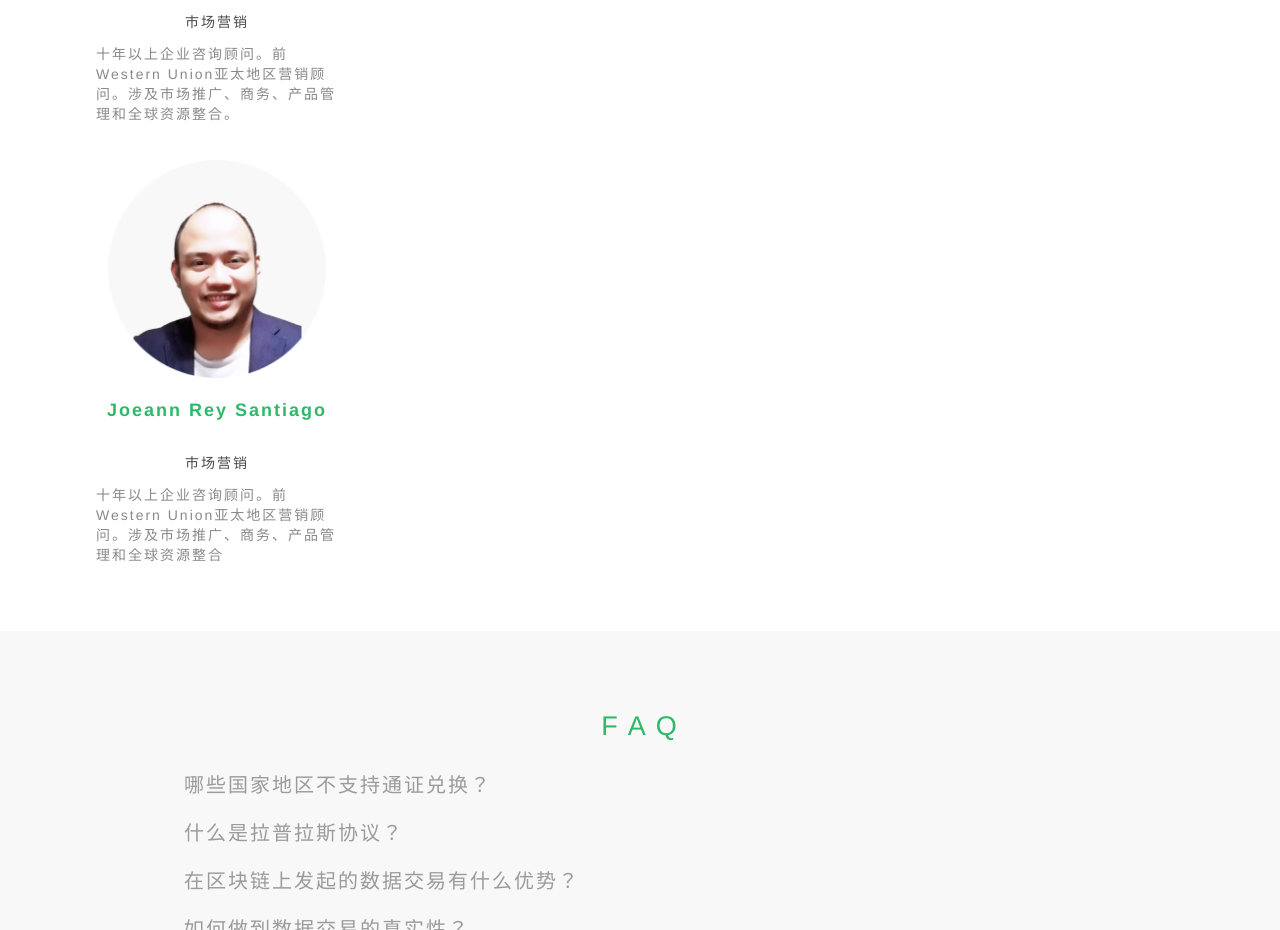
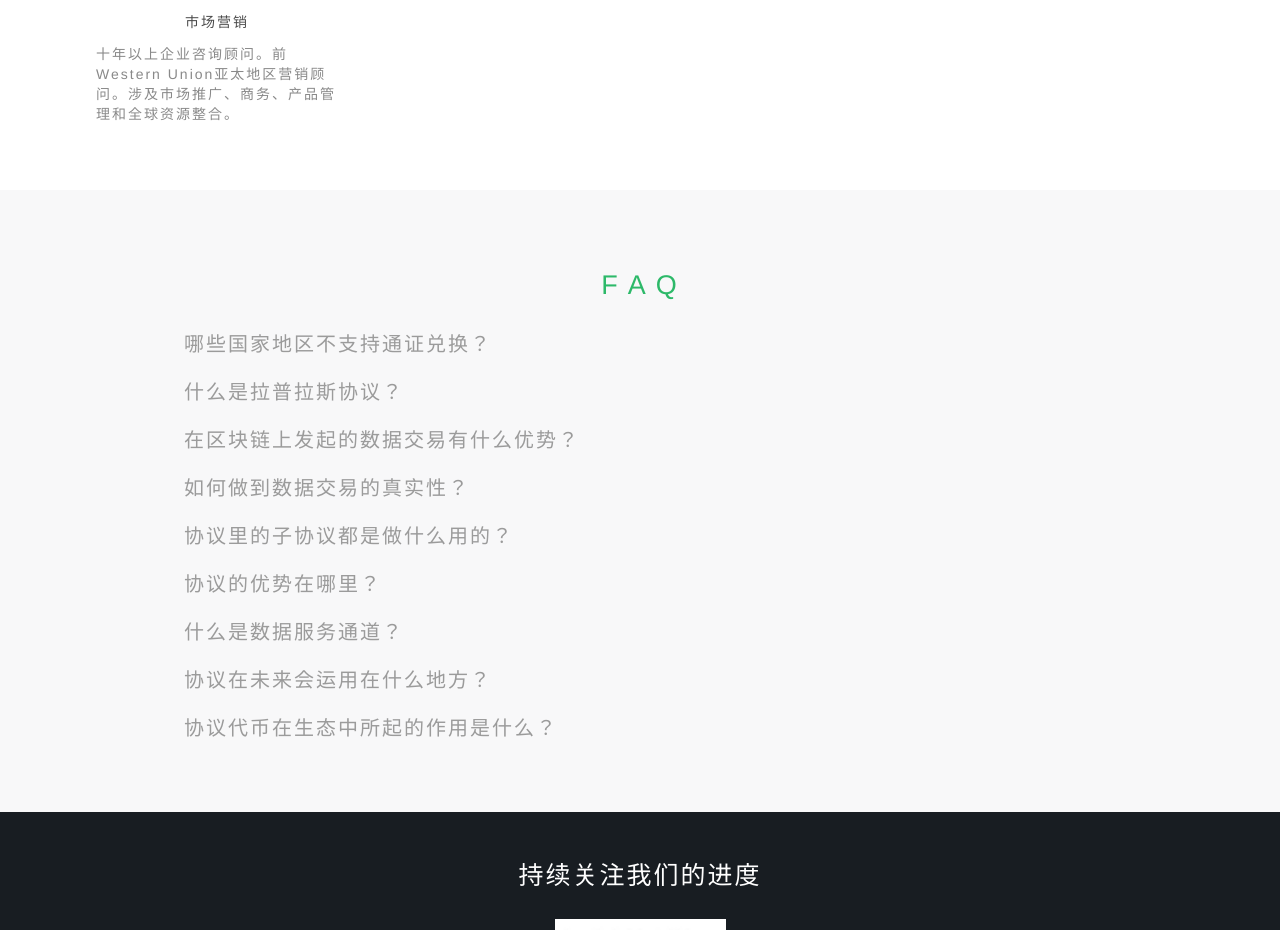
Before and after one commit to LaplaceNetwork/website, a plain HTML site: page index.html in a window 1280 px wide. Shown: the part 4088-5018 px from the top of the page. Drawn offline with Linux system fonts and the light colour scheme.

Commit message:
去掉重复

```diff
--- a/index.html
+++ b/index.html
@@ -420,22 +420,6 @@
             </p>
           </li>
         </ul>
-        <ul>
-          <li>
-            <div class="lpter-avatar">
-              <img src="./img/jrc.png" alt="">
-            </div>
-            <div class="ava-name">
-              <p data-local="jrc">Joeann Rey Santiago</p>
-            </div>
-            <div data-local="dftit" class="ava-title">
-              市场营销
-            </div>
-            <p data-local="dfdesc" class="ava-desc">
-              十年以上企业咨询顾问。前Western Union亚太地区营销顾问。涉及市场推广、商务、产品管理和全球资源整合
-            </p>
-          </li>
-        </ul>
       </div>
     </div>
   </section>
```
